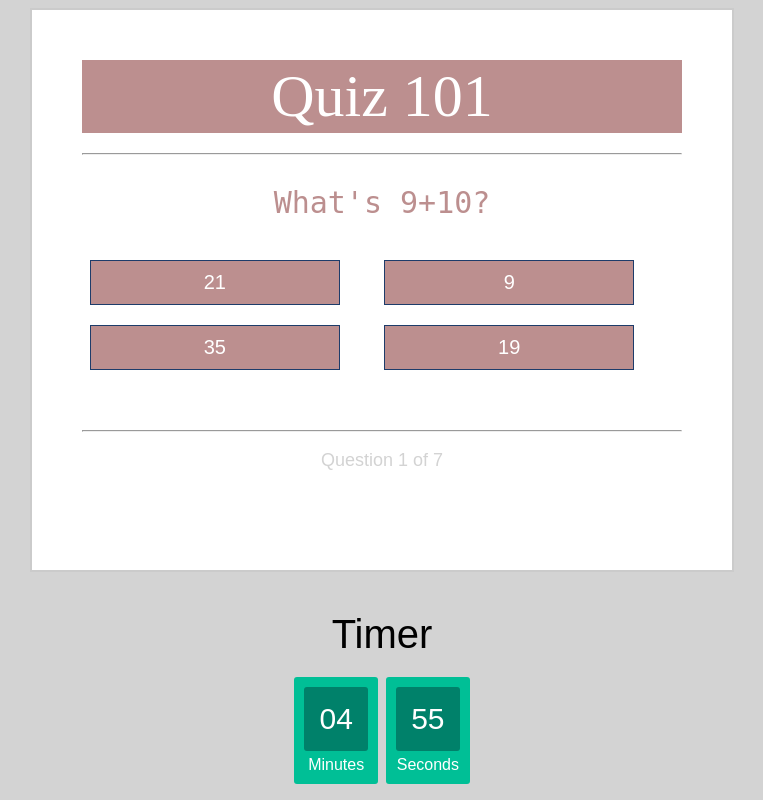
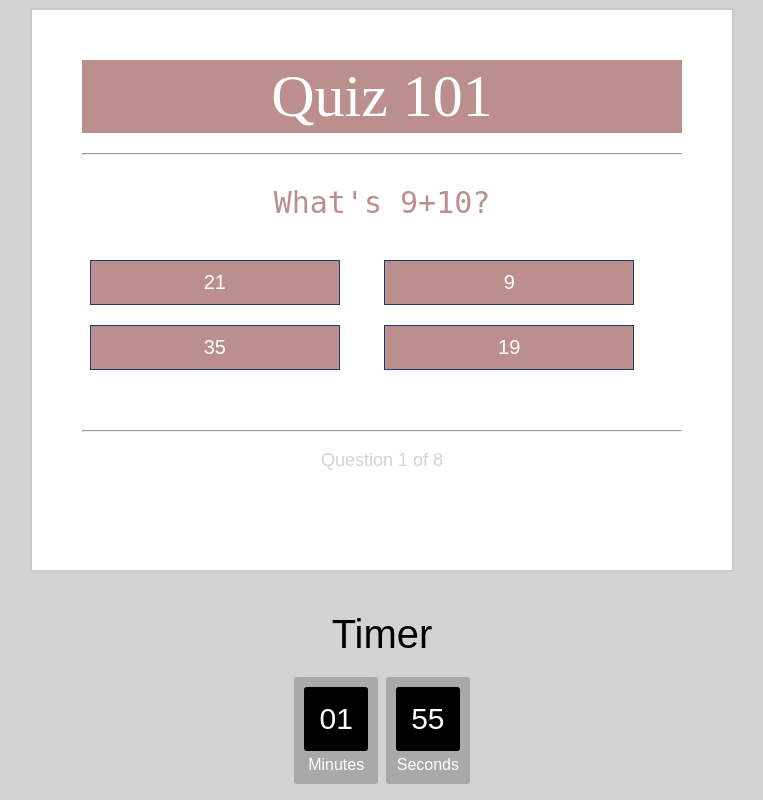
Before and after one commit to cheyennehunt99/codequiz-2, a plain HTML site: page index.html in a window 1280 px wide. Shown: the whole page, without its empty margins (258-1021 px from the left). Drawn offline with Linux system fonts and the light colour scheme.

Commit message:
updated questions

```diff
--- a/assets/script.js
+++ b/assets/script.js
@@ -82,10 +82,11 @@ var questions = [
     new Question("What's 9+10?", ["21", "9","35", "19"], "21"),
     new Question("What is my favorite color?", ["Porpoise", "Turquoise", "Maroon", "Lavender"], "Maroon"),
     new Question("What is the seventh planet from the sun?", ["Jupiter", "Saturn", "Uranus", "Neptune"], "Uranus"),
-    new Question("", ["", "","", ""], ""),
-    new Question("", ["", "","", ""], ""),
-    new Question("", ["", "","", ""], ""),
-    new Question("", ["", "","", ""], ""),
+    new Question("What is the diameter of Earth?", ["12,000 miles", "6,000 miles","8,000 miles", "10,000 miles"], "8,000 miles"),
+    new Question("What year did the Cold War end?", ["1985", "1977","1989", "1975"], "1989"),
+    new Question("Which sea creature has three hearts?", ["Whale", "Octopus","Sting-Ray", "Seahorse"], "Octopus"),
+    new Question("What is one quarter of 1,000?", ["100", "250","75", "300"], "250"),
+    new Question("What is my all time favorite song by Fleetwood Mac?", ["Rhiannon", "Big Love","Dreams", "The Chain"], "Big Love"),
 
 ];
 
@@ -98,7 +99,7 @@ populate();
 function getTimeRemaining(endtime) {
     const total = Date.parse(endtime) - Date.parse(new Date());
     const seconds = Math.floor((total / 1000) % 60);
-    const minutes = Math.floor((total / 1000 / 60) % 5);
+    const minutes = Math.floor((total / 1000 / 60) % 2);
 
     return {
       total,
@@ -118,11 +119,10 @@ function getTimeRemaining(endtime) {
       minutesSpan.innerHTML = ('0' + t.minutes).slice(-2);
       secondsSpan.innerHTML = ('0' + t.seconds).slice(-2);
 
-      if (t.total <= 0) {
-        clearInterval(timeinterval);
+      if (t.total === 0) {
+        clearInterval(timeInterval);
       }
-    }
-
+  }
     updateClock();
     const timeinterval = setInterval(updateClock, 1000);
   }
--- a/assets/style.css
+++ b/assets/style.css
@@ -63,7 +63,7 @@ body {
 }
 
 body{
-    text-align: center;
+  text-align: center;
   font-family: sans-serif;
   font-weight: 100;
 }
@@ -87,14 +87,14 @@ h1{
 #clockdiv > div{
     padding: 10px;
     border-radius: 3px;
-    background: #00BF96;
+    background: darkgrey;
     display: inline-block;
 }
 
 #clockdiv div > span{
     padding: 15px;
     border-radius: 3px;
-    background: #00816A;
+    background: black;
     display: inline-block;
 }
 
```
